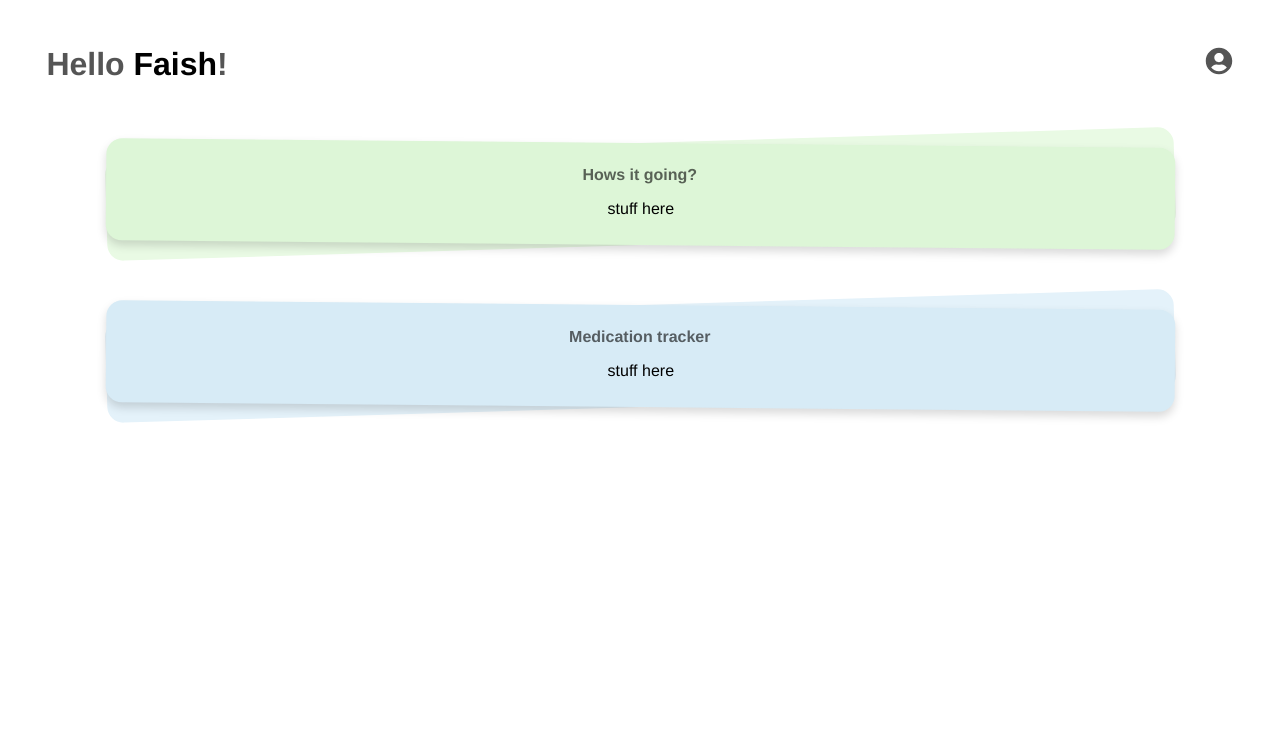
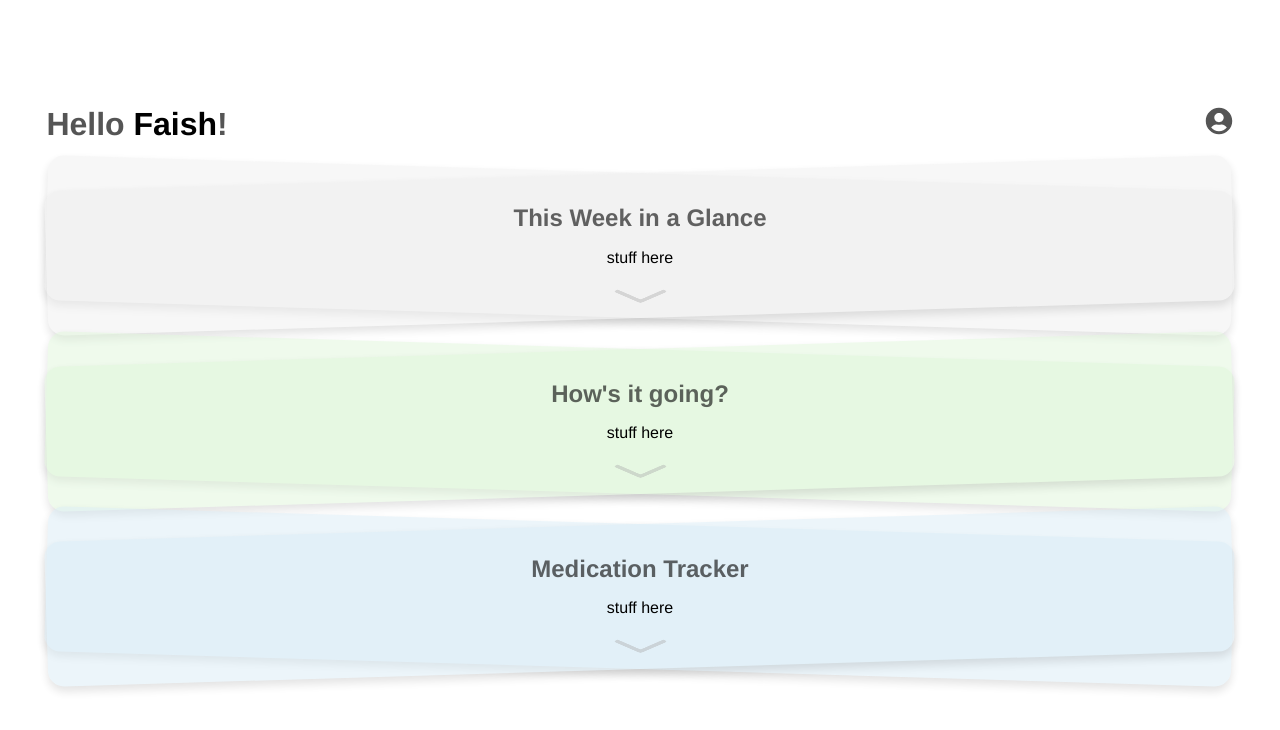
Before and after one commit to Danish-H/open-health-tracker, a React (Create React App) app: page / in a window 1280 px wide. Shown: the top 730 px of the page. Built offline with nearby package versions, Linux system fonts and the light colour scheme.

Commit message:
ui stuff

```diff
--- a/src/App.css
+++ b/src/App.css
@@ -1,38 +1,4 @@
-.App {
-  text-align: center;
+#root {
+    padding-top: 30px;
+    font-family: Helvetica, Arial, sans-serif;
 }
-
-.App-logo {
-  height: 40vmin;
-  pointer-events: none;
-}
-
-@media (prefers-reduced-motion: no-preference) {
-  .App-logo {
-    animation: App-logo-spin infinite 20s linear;
-  }
-}
-
-.App-header {
-  background-color: #282c34;
-  min-height: 100vh;
-  display: flex;
-  flex-direction: column;
-  align-items: center;
-  justify-content: center;
-  font-size: calc(10px + 2vmin);
-  color: white;
-}
-
-.App-link {
-  color: #61dafb;
-}
-
-@keyframes App-logo-spin {
-  from {
-    transform: rotate(0deg);
-  }
-  to {
-    transform: rotate(360deg);
-  }
-}
--- a/src/App.jsx
+++ b/src/App.jsx
@@ -6,10 +6,13 @@
     return (
       <div id="root">
         <Header name="Faish" pfp="profile.svg"/>
-        <Card color="#e9fae4" bgcolor="#DDF6D7" title="Hows it going?">
+        <Card color="#eee" bgcolor="#eee" title="This Week in a Glance">
           <p>stuff here</p>
         </Card>
-        <Card color="#e4f2fa" bgcolor="#D7EBF6" title="Medication tracker">
+        <Card color="#e9fae4" bgcolor="#DDF6D7" title="How's it going?">
+          <p>stuff here</p>
+        </Card>
+        <Card color="#e4f2fa" bgcolor="#D7EBF6" title="Medication Tracker">
           <p>stuff here</p>
         </Card>
       </div>
--- a/src/Components/card.css
+++ b/src/Components/card.css
@@ -1,19 +1,14 @@
 .card {
     border-radius: 16px;
-    padding: 1%;
-    margin: 5%;
+    padding: 15px;
+    margin: 30px 0;
     text-align: center;
-    transform: rotate(-1.73deg);
+    transform: rotate(0);
 }
-.card * {
-    transform: rotate(1.73deg);
-}
-.card h1 {
-    opacity: 60%;
-    font-size: medium;
-}
-.card .cardbg {
-    transform: rotate(2.26deg);
+
+.cardbg {
+
+    opacity: 45%;
     display: block;
     position: absolute;
     top: 0;
@@ -22,5 +17,23 @@
     right: 0;
     z-index: -1;
     border-radius: 16px;
-    box-shadow: 0px 5px 10px rgba(0, 0, 0, 0.15);
+    box-shadow: 0px 5px 10px rgba(0, 0, 0, 0.25);
 }
+
+.card h1 {
+    opacity: 60%;
+    font-size: x-large;
+    font-weight: bold;
+}
+
+.expand {
+    border-style: solid;
+    border-radius: 2px;
+    border-color: #aaa;
+    opacity: 40%;
+    border-width: 0 3px 3px 0;
+    display: inline-block;
+    padding: 7px;
+    -webkit-transform: scale(2.3, 1) rotate(45deg);
+            transform: scale(2.3, 1) rotate(45deg);
+}
--- a/src/Components/card.jsx
+++ b/src/Components/card.jsx
@@ -4,10 +4,12 @@ import './card.css'
 export default class Card extends Component {
     render() {
         return (
-        <div style={{backgroundColor: this.props.color}} className="card">
-            <div className="cardbg" style={{backgroundColor: this.props.bgcolor}}></div>
+        <div className="card">
+            <div className="cardbg" style={{backgroundColor: this.props.bgcolor, transform: "rotate(1.73deg)"}}></div>
+            <div className="cardbg" style={{backgroundColor: this.props.bgcolor, transform: "rotate(-1.73deg)"}}></div>
             <h1>{this.props.title}</h1>
             {this.props.children}
+            <a className="expand"></a>
         </div>
         )
     }
```
Also changed, not shown: src/Components/header.css (+5 -4 lines).
